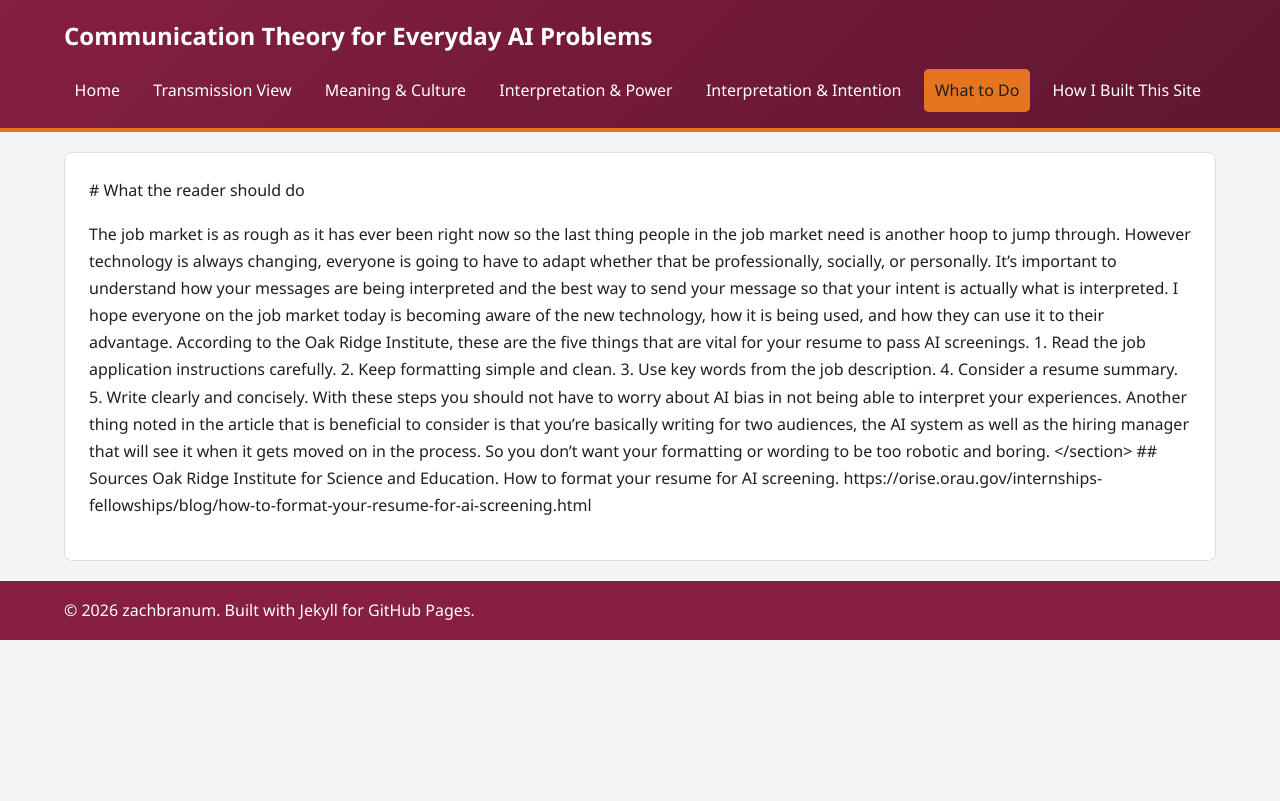
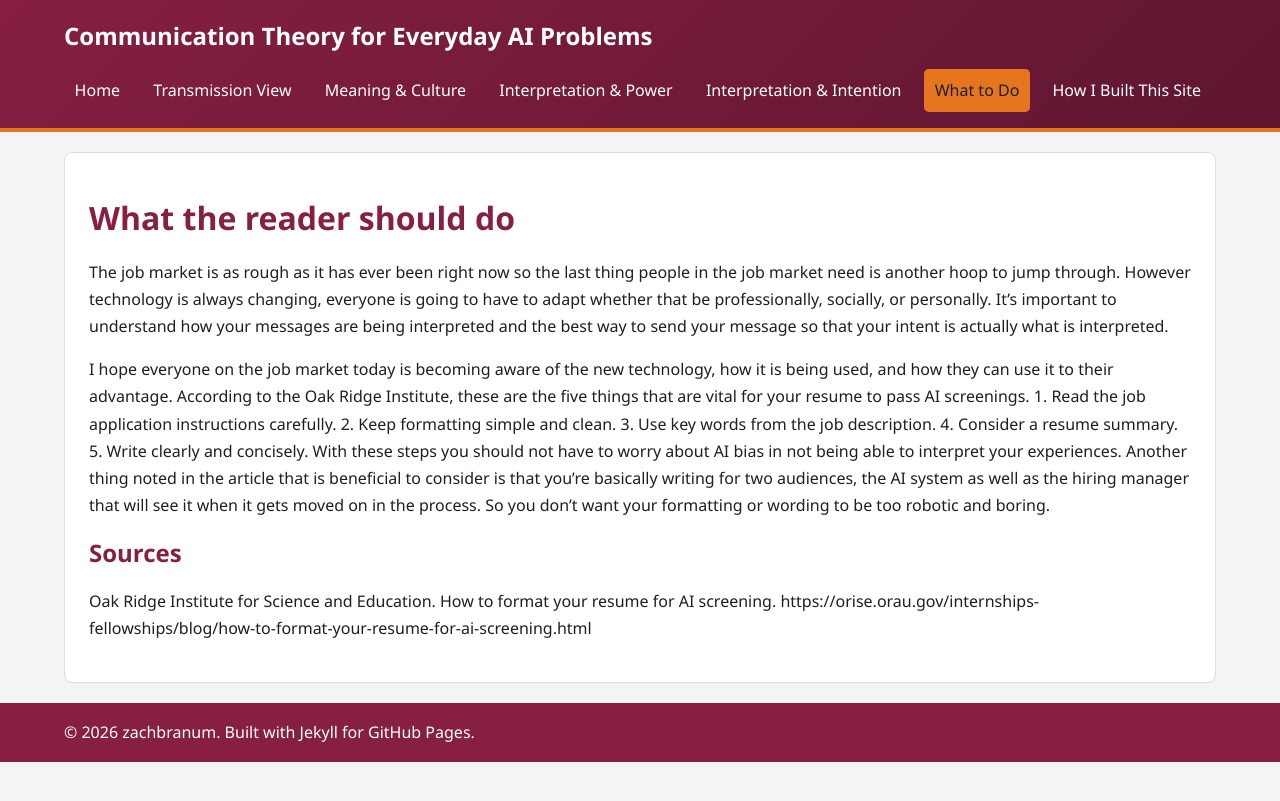
Before and after one commit to zachbranum/zbprimer, a Jekyll site: the page built from pages/reader-guidance.md, in a window 1280 px wide. Shown: the top 801 px of the page. Built offline with Jekyll 4.4.1, drawn with Linux system fonts in a browser that asks for light colours.

Commit message:
Fix HTML formatting and improve readability in guidance

```diff
--- a/pages/reader-guidance.md
+++ b/pages/reader-guidance.md
@@ -5,13 +5,11 @@ permalink: /pages/reader-guidance/
 description: "Practical guidance from communication theory."
 ---
 
-<section aria-labelledby="guidance-heading">
 # What the reader should do
 
-<p id="guidance-heading">The job market is as rough as it has ever been right now so the last thing people in the job market need is another hoop to jump through. However technology is always changing, everyone is going to have to adapt whether that be professionally, socially, or personally. It’s important to understand how your messages are being interpreted and the best way to send your message so that your intent is actually what is interpreted.
+The job market is as rough as it has ever been right now so the last thing people in the job market need is another hoop to jump through. However technology is always changing, everyone is going to have to adapt whether that be professionally, socially, or personally. It’s important to understand how your messages are being interpreted and the best way to send your message so that your intent is actually what is interpreted.
 
 I hope everyone on the job market today is becoming aware of the new technology, how it is being used, and how they can use it to their advantage. According to the Oak Ridge Institute, these are the five things that are vital for your resume to pass AI screenings. 1. Read the job application instructions carefully. 2. Keep formatting simple and clean. 3. Use key words from the job description. 4. Consider a resume summary. 5. Write clearly and concisely. With these steps you should not have to worry about AI bias in not being able to interpret your experiences. Another thing noted in the article that is beneficial to consider is that you’re basically writing for two audiences, the AI system as well as the hiring manager that will see it when it gets moved on in the process. So you don’t want your formatting or wording to be too robotic and boring.
-</section>
 
 ## Sources
 
```
